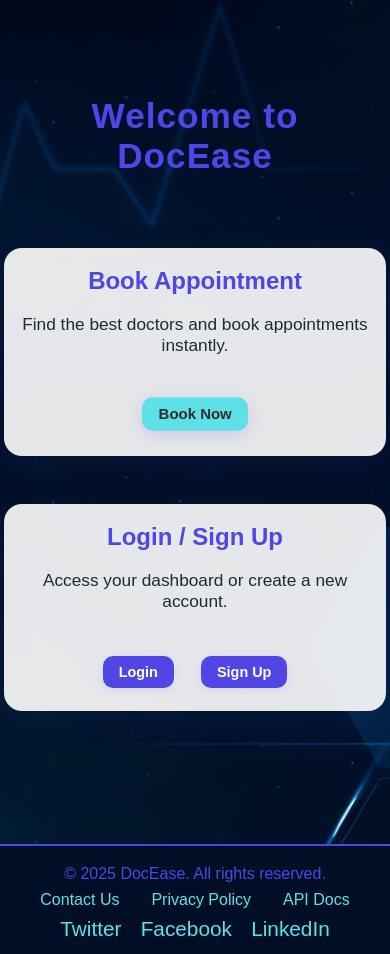
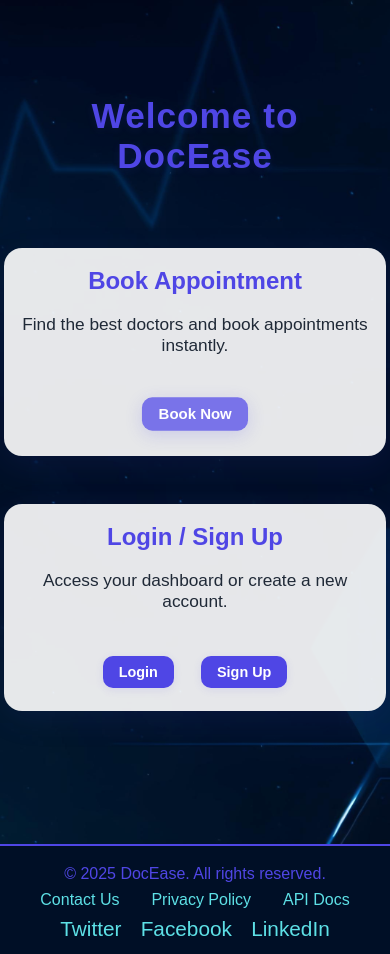
Before and after one commit to Crystlfly/DocEase, a Next.js app: page / in a window 390 px wide. In both pictures the pointer is over the link "Book Now". Built offline with nearby package versions, Linux system fonts and the light colour scheme; no server answers; what ag-grid-community would draw is missing.

Commit message:
Fix button hover colors and mobile CSS indentation

```diff
--- a/styles/Home.module.css
+++ b/styles/Home.module.css
@@ -89,8 +89,8 @@
 }
 .btnPrimary:hover,
 .btnSecondary:hover {
-  background-color: #5de0e6;
-  color: #2d2d2d;
+  background-color: #7973e9;
+  color: white;
   box-shadow: 0 4px 16px rgba(77, 70, 229, 0.18);
   transform: translateY(-2px) scale(1.04);
 }
@@ -189,8 +189,8 @@
   }
 
   .card {
-  width: 98vw;
-  max-width: 98vw;
+    width: 98vw;
+    max-width: 98vw;
     padding: 2rem 1rem;
   }
 
```
